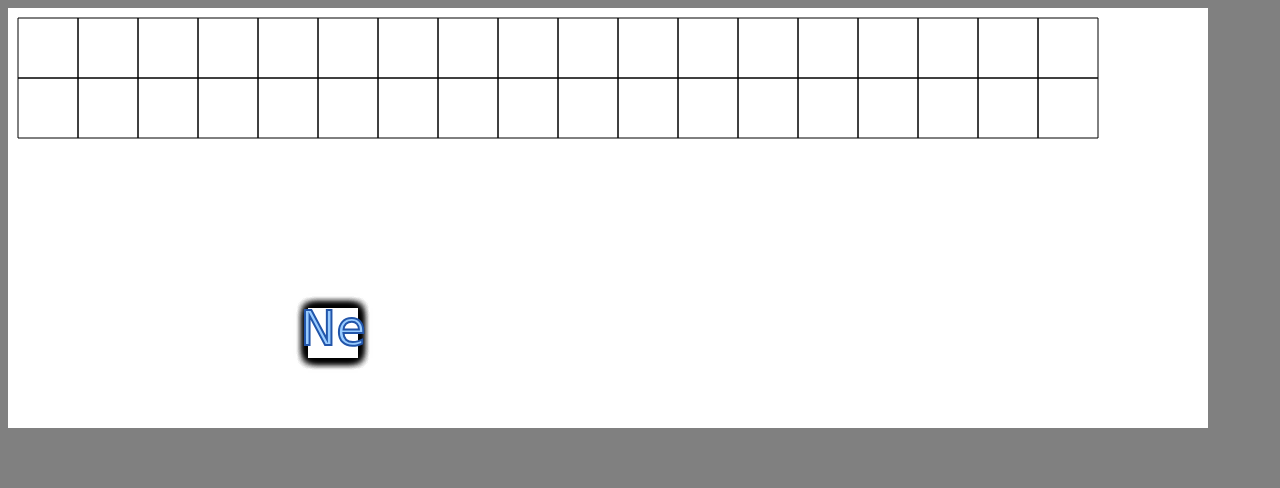
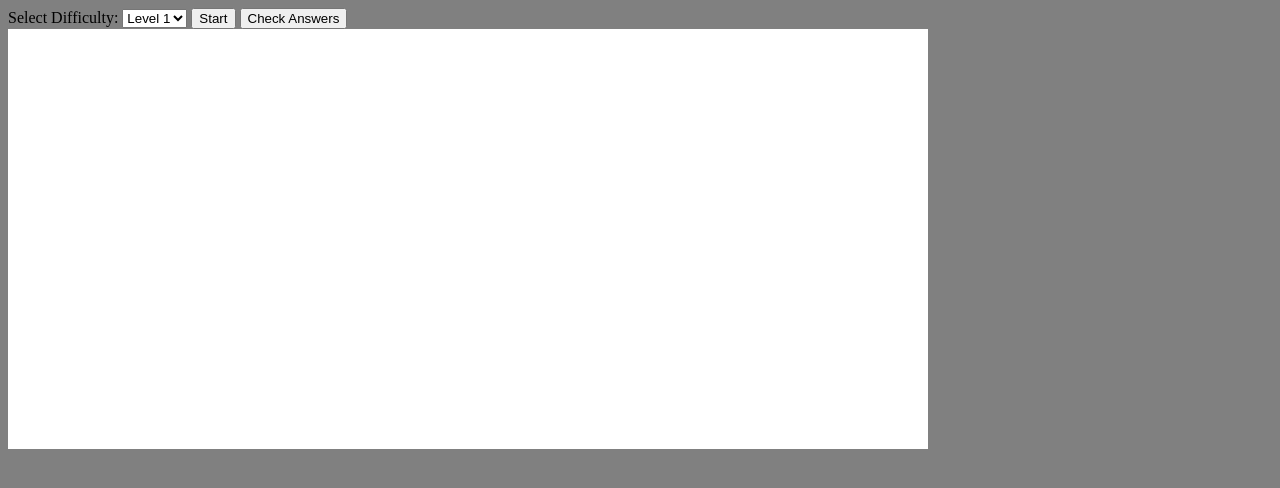
Before and after one commit to ebuzz/MyChemicalRomance-UI, a website: page public/periodic-match.html in a window 1280 px wide. Drawn offline with Linux system fonts and the light colour scheme.

Commit message:
Updated UI for periodic matcher.

```diff
--- a/public/js/mcr.frontend.js
+++ b/public/js/mcr.frontend.js
@@ -61,7 +61,7 @@ $(document).ready(function(){
 var mixingBoard = {
     chemicals: [],
 
-    addChemical: function(chemical) {
+    addChemicalToCanvas: function(chemical) {
         this.chemicals.push(chemical);
     },
 
--- a/public/js/pm.init.js
+++ b/public/js/pm.init.js
@@ -1,8 +1,3 @@
-PeriodicMatch = {};
-PeriodicMatch.offset = 10;
-PeriodicMatch.gridSize = 60;
-PeriodicMatch.elementSize = 50;
-
 (function(){
 
     $.jCanvas.extend({
@@ -23,12 +18,12 @@ PeriodicMatch.elementSize = 50;
                     fromCenter: false
                 })
                 .drawText({
-                    fillStyle: "#9cf",
-                    strokeStyle: "#25a",
-                    strokeWidth: 2,
-                    x: params.x + 25,
-                    y: params.y + 25,
-                    font: "36pt Verdana, sans-serif",
+                    fillStyle: "black",
+                    strokeStyle: "black",
+                    strokeWidth: 1,
+                    x: params.x + 20,
+                    y: params.y + 20,
+                    font: "20pt Verdana, sans-serif",
                     text: params.symbol
 
                 });
@@ -38,87 +33,136 @@ PeriodicMatch.elementSize = 50;
         }
     });
 
-    PeriodicMatch.data = {
-        chemicals: [],
+    var gridOffset = 10;
+    var gridSize = 50;
+    var elementSize = 40;
+    var difficultyLevel;
 
-        addChemical: function(chemical) {
-            this.chemicals.push(chemical);
-        },
+    var periods = [];
+    var elements = [];
 
-        removeChemical: function(chemical) {
-            for(var i = 0; i < this.chemicals.length; i++) {
-                if(this.chemicals[i].id === chemical.id) {
-                    $("canvas").removeLayer(this.chemicals[i].id);
-                    this.chemicals.splice(i, 1);
-                }
-            }
-        },
-
-        updateChemical: function(chemical) {
-            for(var i = 0; i < this.chemicals.length; i++) {
-                if(this.chemicals[i].id === chemical.id) {
-                    this.chemicals[i] = chemical;
-                }
-            }
-        }
-    };
-
-    var currentId = 0;
-    PeriodicMatch.addChemical = function(symbol) {
-        var chemical = {
-            id: currentId++,
-            symbol: symbol
-        };
-
-//        PeriodicMatch.data.addChemical(chemical);
-
+    function addChemicalToCanvas(symbol, x, y) {
         $("canvas").drawChemicalElement({
-            name: chemical.id,
-            chemical: chemical,
+            name: symbol,
             layer: true,
             draggable: true,
             fillStyle: "#fff",
             symbol: symbol,
-            width: 50,
-            height: 50,
-            x: 300,
-            y: 300,
+            width: elementSize,
+            height: elementSize,
+            x: x,
+            y: y,
             dragstop: function(event) {
-                if(event.x < 50 && event.y < 50) {
-                    PeriodicMatch.data.removeChemical(chemical);
-                }
+                console.log(event);
             }
         });
     };
 
-    PeriodicMatch.targetGrid = function(width, height) {
-        for (var row = 0; row < height; row++) {
-            for (var col = 0; col < width; col++) {
-                var x = col * PeriodicMatch.gridSize + PeriodicMatch.offset;
-                var y = row * PeriodicMatch.gridSize + PeriodicMatch.offset;
+    function drawTable(totalPeriods) {
+        for (var row = 0; row < totalPeriods; row++) {
+            var groups = periods[row].groups;
+            for (var col = 0; col < groups.length; col++) {
+                var x = (groups[col] - 1) * gridSize + gridOffset;
+                var y = row * gridSize + gridOffset;
                 $("canvas").drawRect({
                     strokeStyle: "black",
                     strokeWidth: 1,
                     x: x, y: y,
-                    width: PeriodicMatch.gridSize,
-                    height: PeriodicMatch.gridSize,
+                    width: gridSize,
+                    height: gridSize,
                     layer: true,
                     fromCenter: false
                 });
             }
+
         }
     };
 
-    PeriodicMatch.targetGrid(18, 2);
+    function shuffleElements(lastElement){ //v1.0
+        for(var j, x, i = lastElement; i; j = parseInt(Math.random() * i), x = elements[--i], elements[i] = elements[j], elements[j] = x);
+    };
 
-    $.when($.ajax('json/periodic.table.json')).then(function (table) {
-        PeriodicMatch.table = table;
-        for (var i= 0; i < table.length; i++) {
-            PeriodicMatch.addChemical(table[i].symbol);
+    function drawElements(row) {
+        var i = 0;
+        var y = (row + 1) * gridSize;
+        var x = 0;
+        var lastElement = periods[row - 1].lastElement;
+        shuffleElements(lastElement);
+        for (; i < lastElement; i++) {
+            x = gridOffset + (gridSize * i)
+            addChemicalToCanvas(elements[i].symbol, x, y);
         }
+    }
+
+    $.when($.ajax('json/periodic-table-elements.json'), $.ajax('json/periodic-table-grid.json')).then(function (tableElements, tablePeriods) {
+        elements = tableElements[0];
+        periods = tablePeriods[0];
     }, function () {
         console.log('error')
     });
 
-//    PeriodicMatch.addChemical('H');
+    $('#start-matching').click(function() {
+        $('canvas').removeLayers();
+        $('canvas').clearCanvas();
+        difficultyLevel = parseInt($('#matching-difficulty').val());
+        drawTable(difficultyLevel);
+        drawElements(difficultyLevel);
+    });
+
+    function getElement(symbol) {
+        for (var i = 0; i < elements.length; i++) {
+            if (elements[i].symbol === symbol) {
+                return elements[i];
+            }
+        }
+    }
+
+    $('#finish-matching').click(function() {
+        for (var i = 0; i < periods[difficultyLevel - 1].lastElement; i++) {
+            var element = elements[i];
+            var layer = $('canvas').getLayer(element.symbol);
+            var targetX = (periods[element.period - 1].groups[element.group - 1] - 1) * gridSize + gridOffset;
+            var targetY = (element.period - 1) * gridSize + gridOffset;
+
+            console.log("element: ".concat(element.symbol));
+            console.log("x: ".concat(layer.x));
+            console.log("y: ".concat(layer.y));
+            console.log("group: ".concat(element.group));
+            console.log("period: ".concat(element.period));
+            console.log("targetX: ".concat(targetX));
+            console.log("targetY: ".concat(targetY));
+
+            if ((layer.x >= targetX && layer.x <= (targetX + 20)) &&
+                (layer.y >= targetY && layer.y <= (targetY + 20))) {
+                $('#canvas').setLayer(element.symbol, {
+                    fillStyle: 'green'
+                })
+            } else {
+                $('#canvas').setLayer(element.symbol, {
+                    fillStyle: 'red'
+                })
+            }
+        }
+
+
+//        var layer = $('canvas').getLayer('H');
+//        var element = getElement('H');
+//        var x = (groups[col] - 1) * gridSize + gridOffset;
+//        var y = row * gridSize + gridOffset;
+//        var targetX = (periods[element.period - 1].groups[element.group - 1] - 1) * gridSize + gridOffset;
+//        var targetY = (element.period - 1) * gridSize + gridOffset;
+
+
+//        if ((layer.x >= targetX && layer.x <= (targetX + 20)) &&
+//            (layer.y >= targetY && layer.y <= (targetY + 20))) {
+//            $('#canvas').setLayer('H', {
+//                fillStyle: 'green'
+//            })
+//        } else {
+//            $('#canvas').setLayer('H', {
+//                fillStyle: 'red'
+//            })
+//        }
+
+    });
 })();
--- a/public/json/periodic.table.json
+++ b/public/json/periodic-table-elements.json
@@ -78,5 +78,69 @@
         "name": "Neon",
         "symbol": "Ne",
         "atomicWeight": 20.1797
+    },
+    {
+        "atomicNumber": 11,
+        "group": 1,
+        "period": 3,
+        "name": "Sodium",
+        "symbol": "Na",
+        "atomicWeight": 22.990
+    },
+    {
+        "atomicNumber": 12,
+        "group": 2,
+        "period": 3,
+        "name": "Magnesium",
+        "symbol": "Mg",
+        "atomicWeight": 24.305
+    },
+    {
+        "atomicNumber": 13,
+        "group": 13,
+        "period": 3,
+        "name": "Aluminum",
+        "symbol": "Al",
+        "atomicWeight": 26.982
+    },
+    {
+        "atomicNumber": 14,
+        "group": 14,
+        "period": 3,
+        "name": "Silicon",
+        "symbol": "Si",
+        "atomicWeight": 28.085
+    },
+    {
+        "atomicNumber": 15,
+        "group": 15,
+        "period": 3,
+        "name": "Phosphorus",
+        "symbol": "P",
+        "atomicWeight": 30.974
+    },
+    {
+        "atomicNumber": 16,
+        "group": 16,
+        "period": 3,
+        "name": "Sulfur",
+        "symbol": "S",
+        "atomicWeight": 32.06
+    },
+    {
+        "atomicNumber": 17,
+        "group": 17,
+        "period": 3,
+        "name": "Chlorine",
+        "symbol": "Cl",
+        "atomicWeight": 35.45
+    },
+    {
+        "atomicNumber": 18,
+        "group": 18,
+        "period": 3,
+        "name": "Argon",
+        "symbol": "Ar",
+        "atomicWeight": 39.948
     }
 ]
--- /dev/null
+++ b/public/json/periodic-table-grid.json
@@ -0,0 +1,18 @@
+[
+    {
+        "period": 1,
+        "groups": [1, 18],
+        "answers": ["H", "He"],
+        "lastElement": 2
+    },
+    {
+        "period": 2,
+        "groups": [1, 2, 13, 14, 15, 16, 17, 18],
+        "lastElement": 10
+    },
+    {
+        "period": 3,
+        "groups": [1, 2, 13, 14, 15, 16, 17, 18],
+        "lastElement": 18
+    }
+]
--- a/public/periodic-match.html
+++ b/public/periodic-match.html
@@ -8,7 +8,17 @@
 </head>
 
 <body style="background-color: gray">
-    <canvas id='canvas' height='420px' width='1200'></canvas>
+    <div>
+        <span>Select Difficulty: </span>
+        <select id="matching-difficulty">
+            <option value="1">Level 1</option>
+            <option value="2">Level 2</option>
+            <option value="3">Level 3</option>
+        </select>
+        <button id="start-matching">Start</button>
+        <button id="finish-matching">Check Answers</button>
+    </div>
+    <canvas id='canvas' height='420px' width='920'></canvas>
 </body>
 
 <script src='lib/jquery/1.9.1/jquery.js'></script>
```
Also changed, not shown: public/index.html (+1 -1 lines), public/lib/jcanvas/13.03.20/jcanvas.js, public/lib/jquery/1.9.1/jquery.js.
